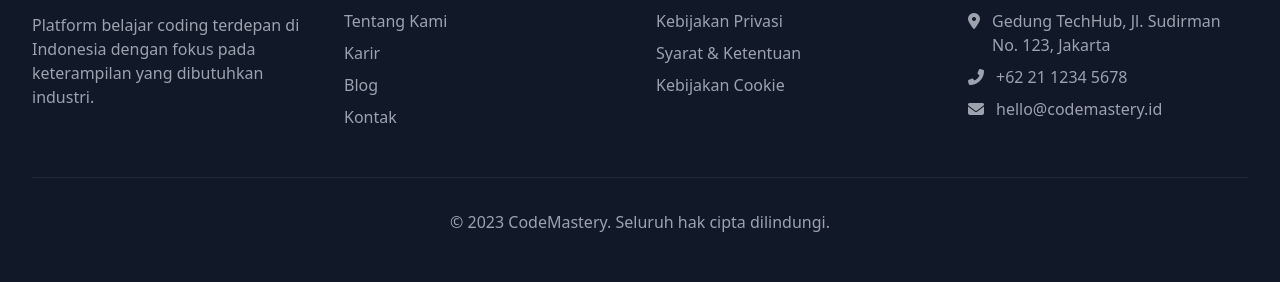
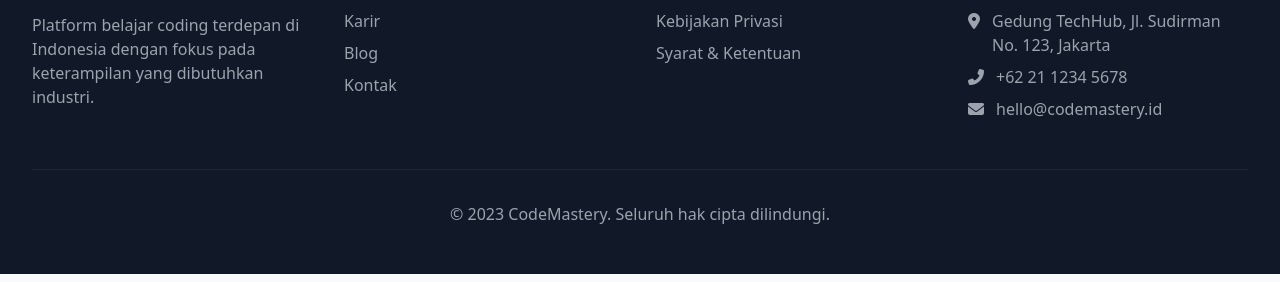
Before and after one commit to quootaflash/tentang, a plain HTML site: page index.html in a window 1280 px wide. Shown: the part 3103-3385 px from the top of the page. Drawn offline with nearby package versions, Linux system fonts and the light colour scheme.

Commit message:
Update index.html

```diff
--- a/index.html
+++ b/index.html
@@ -309,18 +309,16 @@
                 <div>
                     <h4 class="font-bold mb-4">Perusahaan</h4>
                     <ul class="space-y-2">
-                        <li><a href="#" class="text-gray-400 hover:text-white transition">Tentang Kami</a></li>
-                        <li><a href="#" class="text-gray-400 hover:text-white transition">Karir</a></li>
+                        <li><a href="https://karir.orilix.net" class="text-gray-400 hover:text-white transition">Karir</a></li>
                         <li><a href="#" class="text-gray-400 hover:text-white transition">Blog</a></li>
-                        <li><a href="#" class="text-gray-400 hover:text-white transition">Kontak</a></li>
+                        <li><a href="https://kontak.orilix.net" class="text-gray-400 hover:text-white transition">Kontak</a></li>
                     </ul>
                 </div>
                 <div>
                     <h4 class="font-bold mb-4">Legal</h4>
                     <ul class="space-y-2">
-                        <li><a href="#" class="text-gray-400 hover:text-white transition">Kebijakan Privasi</a></li>
-                        <li><a href="#" class="text-gray-400 hover:text-white transition">Syarat & Ketentuan</a></li>
-                        <li><a href="#" class="text-gray-400 hover:text-white transition">Kebijakan Cookie</a></li>
+                        <li><a href="https://kebijakan-privasi.orilix.net" class="text-gray-400 hover:text-white transition">Kebijakan Privasi</a></li>
+                        <li><a href="https://syarat-ketentuan.orilix.net" class="text-gray-400 hover:text-white transition">Syarat & Ketentuan</a></li>
                     </ul>
                 </div>
                 <div>
```
